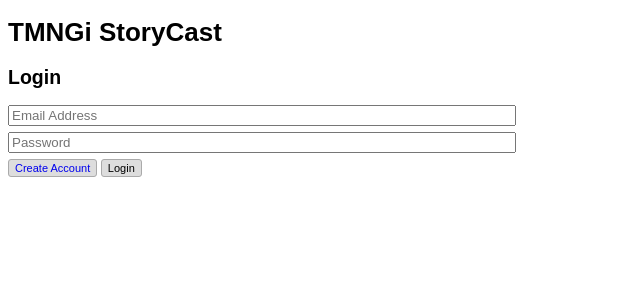
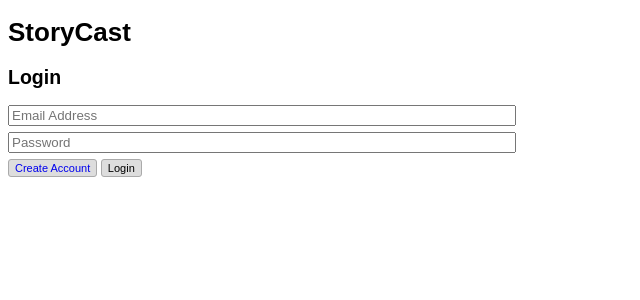
Before and after one commit to tonioloewald/StoryCast, a PHP site: page / in a window 1280 px wide. Shown: the top 300 px of the page, without its empty margins (0-640 px from the left). Run offline with PHP 8.4, Linux system fonts and the light colour scheme.

Commit message:
bug fixes

```diff
--- a/index.php
+++ b/index.php
@@ -13,11 +13,11 @@
 <html lang="en">
 <head>
 	<meta charset="utf-8" />
-	<title>TMNGi StoryCast</title>
+	<title>StoryCast</title>
 	<link rel='stylesheet' type='text/css' href="storycast.css">
 </head>
 <body>
-    <h1>TMNGi StoryCast</h1>
+    <h1>StoryCast</h1>
     <form id="login" class="hidden">
         <h2>Login</h2>
         <input name="id" type="email" placeholder="Email Address" required>
--- a/story.php
+++ b/story.php
@@ -33,6 +33,7 @@ if( !$_SESSION['id'] ){
                 $record[$field] = $_POST[$field];
             }
         }
+dump($record); echo "\n";
         if( !$error && db_update( 'storycast', 'story', 'id', $record['id'], $record ) ){
             $response = $record;
         }
--- a/upload.php
+++ b/upload.php
@@ -14,8 +14,6 @@ function upload_file($dir, $db, $table, $field, $id){
             return FALSE;
         }
     }
-    echo( $_FILES[$field]['tmp_name'] . '<br>' );
-    echo( $filepath . '<br>' );
     return move_uploaded_file($file['tmp_name'], $filepath);
 }
 
```
